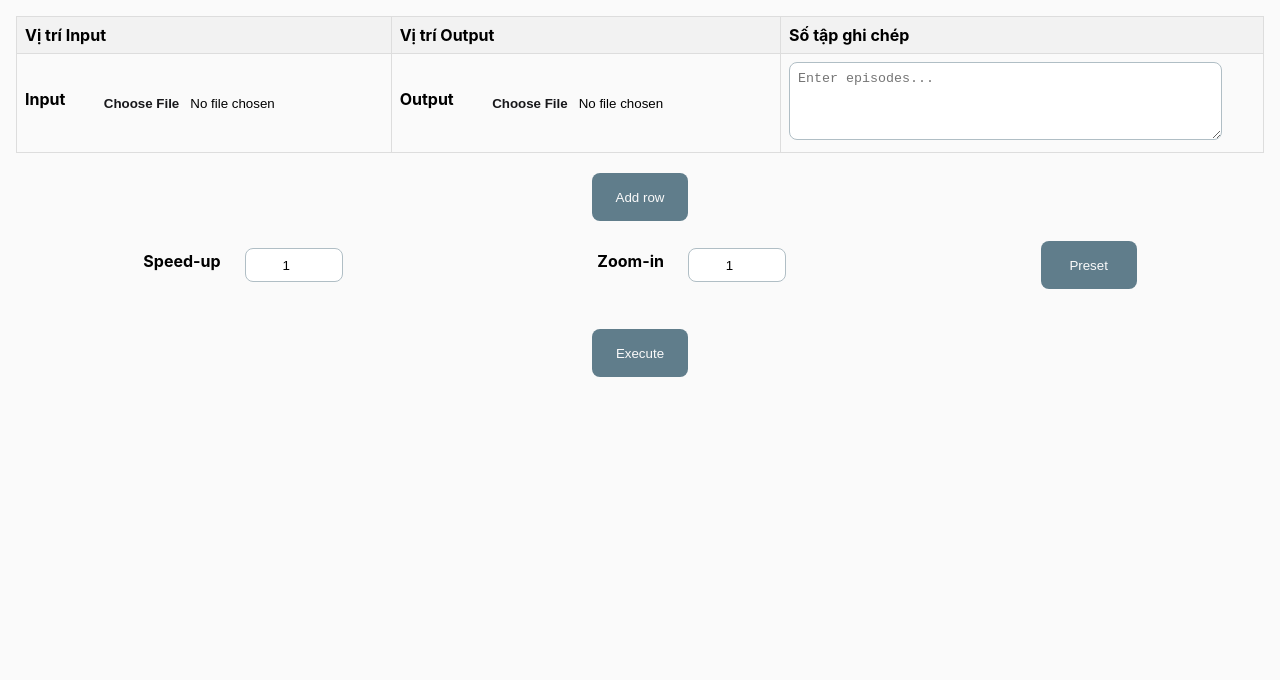
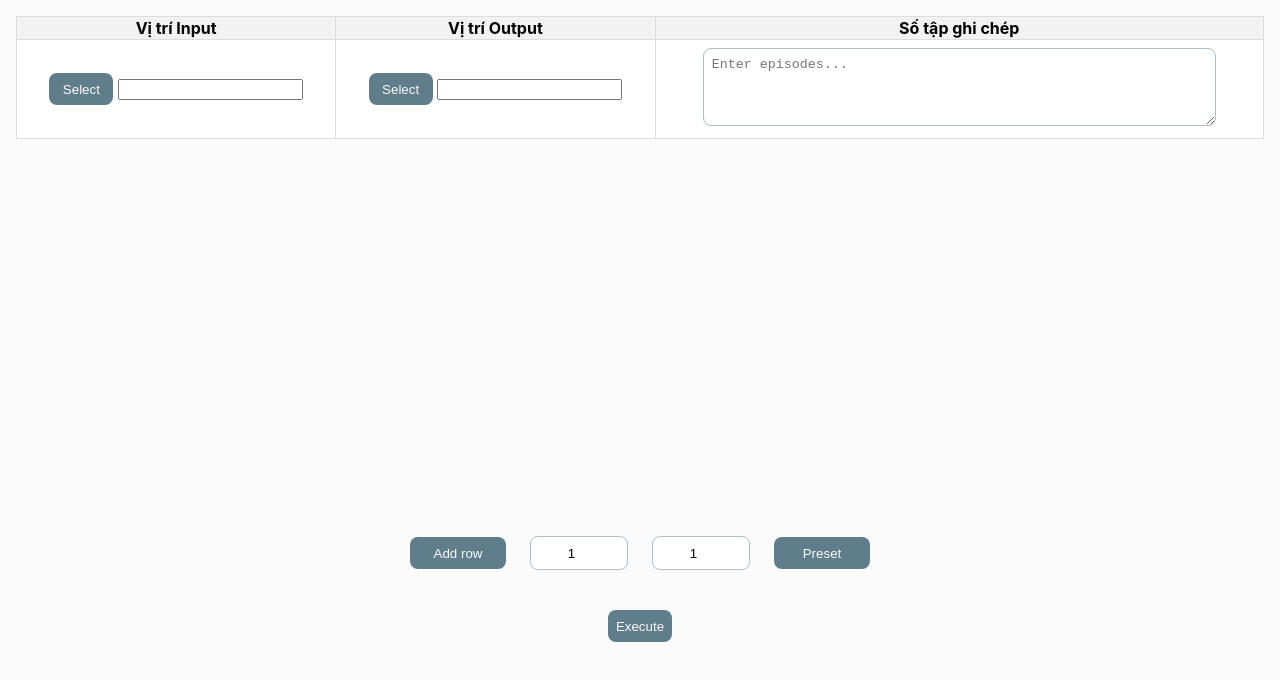
Before and after one commit to ttthanh154/electron, a Svelte app: page / in a window 1280 px wide. Shown: the top 680 px of the page. Built offline with nearby package versions, Linux system fonts and the light colour scheme.

Commit message:
feat: export multiple .mp4 files

```diff
--- a/electron/preload.js
+++ b/electron/preload.js
@@ -1,7 +1,7 @@
 const { ipcRenderer, contextBridge } = require("electron");
 
 const WINDOW_API = {
-  getFileTxt: () => ipcRenderer.invoke("getFileTxt"),
+  getVideoDirectory: () => ipcRenderer.invoke("getVideoDirectory"),
   writeToFile: (data) => ipcRenderer.invoke('writeToFile', data),
   runScript: (data) => ipcRenderer.invoke('runScript', data),
 };
--- a/public/global.css
+++ b/public/global.css
@@ -5,13 +5,21 @@ html, body {
 	width: 100%;
 	height: 100%;
 }
-
 body {
 	color: var(--secondary);
 	box-sizing: border-box;
 	font-family: -apple-system, BlinkMacSystemFont, "Segoe UI", Roboto, Oxygen-Sans, Ubuntu, Cantarell, "Helvetica Neue", sans-serif;
 }
-
+table {
+	width: 100%;
+	border-collapse: collapse;
+}
+td, td {
+	padding: 8px 16px;
+}
+th {
+	background:#eee;
+}
 
 input:hover {
 	border: 1px solid var(--border-200);
@@ -50,3 +58,9 @@ input::file-selector-button {
 label span {
     display: block;
 }
+
+td {
+	/* display: flex; */
+	align-items: center;
+	text-align: center;
+}
--- a/src/app.css
+++ b/src/app.css
@@ -1,7 +1,7 @@
 /* variables */
 :root {
   /* colors */
-    --grey-50:  #fafafa;
+  --grey-50: #fafafa;
   --grey-100: #f5f5f5;
   --grey-200: #eeeeee;
   --grey-300: #e0e0e0;
@@ -83,6 +83,7 @@
 
   /* width */
   --w: 1rem;
+  --w-1-5: 1.5rem;
   --w-2: 2rem;
   --w-3: 3rem;
   --w-4: 4rem;
@@ -91,6 +92,8 @@
   --w-16: 16rem;
   --w-20: 20rem;
   --w-24: 24rem;
+  --w-36: 36rem;
+  --w-48: 48rem;
   --w-auto: auto;
 
   /* height */
@@ -115,15 +118,14 @@
 .secondary {
   background-color: var(--secondary);
   color: var(--secondary-foreground);
-
 }
 
 /*button*/
 .btn {
   border-radius: var(--radius);
   text-align: center;
-    min-width: var(--w-6);
-    min-height: var(--h-3);
+  min-width: var(--w-4);
+  min-height: var(--h-2);
   margin: 0px;
   padding: 0px;
   box-sizing: border-box;
@@ -165,13 +167,6 @@
   outline: none;
 }
 
-/* table */
-.table {
-    width: 100%;
-    border-collapse: collapse;
-    margin-bottom: 20px;
-}
-
 .d-flex {
   display: flex;
 }
@@ -188,8 +183,9 @@
 }
 
 .flex-container {
-    justify-content: space-around;
+  justify-content: center;
   align-items: center;
+  gap: 1.5rem;
 }
 
 /* width */
@@ -220,6 +216,12 @@
 .w-24 {
   width: var(--w-24);
 }
+.w-36 {
+  width: var(--w-36);
+}
+.w-48 {
+  width: var(--w-48);
+}
 .w-auto {
   width: var(--w-auto);
 }
--- a/src/common/components/button.svelte
+++ b/src/common/components/button.svelte
@@ -5,14 +5,13 @@
     }
 </script>
 
-<main>
-    <button on:click
+<button
+    on:click
     on:mouseenter
     on:mouseleave
     {...buttonProps}>
     <slot/>
-    </button>
-</main>
+</button>
 
 <style>
 </style>
--- a/src/common/components/input.svelte
+++ b/src/common/components/input.svelte
@@ -3,47 +3,36 @@
         // Setting style class
         class: [$$restProps.class]
     };
-    export let type;
-    export let value;
-    export let step;
-    export let min;
-    export let max;
+    export let type; //string
+    export let value; //number
+    export let step; //number
+    export let min; //number
+    export let max; //number
 
-    export let label;
-    export let id;
+    export let label; //string
+    export let id; //string
 
     const handleChange = (event) => {
         value = event.target.value;
     }
 </script>
 
-<main>
     {#if type === 'file'}
-    <div class="grid">
+    <div>
         <label for={id}>{label}</label>
         <input class='input-default' id={id} type="file">
     </div>
     {:else}
-    <div class="grid">
-        <label for={id}>{label}</label>
         <input class='input' type={type} { ...inputProps } value={value} step={step} min={min} max={max} on:input={handleChange} />
-    </div>
     {/if}
-</main>
 
 <style>
-     .grid {
+     /* .grid {
         display: flex;
         justify-content: center;
         align-items: center;
         gap: 1.5rem;
-    }
-
-    label {
-        display: block;
-        font-weight: bold;
-        margin-bottom: 0.5rem;
-    }
+    } */
 
     .input-default {
     	border: 1px solid transparent; /* Set border to transparent initially */
--- /dev/null
+++ b/src/enums/DirectoryEnum.svelte
@@ -0,0 +1,6 @@
+<script context='module'>
+    export const DirectoryEnum = {
+        INPUT: 1,
+        OUTPUT: 2
+    }
+</script>
--- a/src/modules/Excute.module.svelte
+++ b/src/modules/Excute.module.svelte
@@ -1,27 +1,79 @@
 <script>
-    import { onMount } from 'svelte';
     import Button from '../common/components/button.svelte';
-    import { runScript, writeToFile } from '../services/command.service.js';
+    import { getVideoDirectory, writeToFile } from '../services/command.service.js';
     import Input from "../common/components/input.svelte";
     import Textarea from "../common/components/textarea.svelte";
+    import { DirectoryEnum } from '../enums/DirectoryEnum.svelte';
 
     let videoDirectory;
-    let speedFactor;
-    let zoomFactor;
-    let preset;
-    let firstOutputDirectory;
-    let secondOutputDirectory;
+    let speedFactor = 1;
+    let zoomFactor = 1;
+    let preset = 'fast';
+    let outputDirectory;
+    let inputFiles;
     let concatValue;
-    let scriptContent = '';
+    let scriptContent;
 
-    $: videoDirectory = `G:\\Shared drives\\GTA_NOI BO\\Video Hoan Thien`;
-    $: speedFactor = 1;
-    $: zoomFactor = 1;
-    $: preset = 'fast';
-    $: firstOutputDirectory = `D:\\thu_7`;
-    $: secondOutputDirectory = `D:\\chu_nhat`
-    $: scriptContent = `
-        @echo off
+    const handleWriteToFile = async () => {
+        for (const script of dataSource) {
+            console.log('script:::', script.episodes);
+            const episodeFiles = gatherEpisodes(script.episodes);
+            console.log('script.episodes:::', episodeFiles);
+
+            videoDirectory = script.input;
+            outputDirectory = script.output;
+            concatValue = episodeFiles.length;
+            inputFiles = generateInputFilesString(episodeFiles)
+
+            console.log('videoFiles:::', inputFiles);
+            if (videoDirectory !== undefined && outputDirectory !== undefined) {
+                scriptContent = generateScriptContent(videoDirectory, outputDirectory, preset, inputFiles, episodeFiles[0]);
+                console.log('content', scriptContent);
+            }
+
+            await writeToFile(scriptContent);
+
+        }
+        // return data;
+    };
+
+    /**
+     *
+     * @param typeDirectory number
+     * @param index number
+     */
+    let handleGetVideoDirectory = async (typeDirectory, index)  => {
+        const data  = await getVideoDirectory();
+        typeDirectory === DirectoryEnum.INPUT ? dataSource[index].input = data : dataSource[index].output = data;
+    };
+
+    /**
+     *
+     * @param videos string[]
+     */
+    const generateInputFilesString = (videos) => {
+        const inputFiles = videos.map(video => `-i "!video_directory!\\${video}"`).join(' ');
+
+        return `"input_files=${inputFiles}"`;
+    };
+
+    /**
+     *
+     * @param data string[]
+     */
+    const gatherEpisodes = (episode) => {
+        // Regular expression to match file name patterns (assuming file names are alphanumeric with underscores)
+        const fileNameRegex = /\b\w+(?:_\w+)*\b/g;
+
+        const fileNames = episode.match(fileNameRegex);
+        // Add '.mp4' to each filename
+        const fileNamesWithExtension = fileNames.map(fileName => fileName + '.mp4');
+
+        return fileNamesWithExtension || [];
+    }
+
+    const generateScriptContent = (videoDirectory, outputDirectory, preset, inputFiles, outputFile) => {
+        return `@echo off
         setlocal enabledelayedexpansion
 
         REM Define main variables
@@ -31,68 +83,62 @@
         set "speed_factor=${speedFactor}"          REM ${speedFactor * 100}% speed-up
         set "zoom_factor=${zoomFactor}"            REM ${(zoomFactor - 1) * 100}% zoom-in
         set "output_width=1920"                    REM Output width after cropping
-        set "output_height=1080                    REM Output height after cropping
-        set "video_bitrate=15M"         REM Target average bitrate
-        set "max_bitrate=15M"           REM Maximum bitrate
-        set "bufsize=20M"               REM Buffer size
-        set "nvenc_preset=${preset}"    REM Fast NVENC preset
-        set "nvenc_profile=main"        REM H.264 profile
-        set "nvenc_rc=cbr"              REM Constant bitrate mode
+        set "output_height=1080"                   REM Output height after cropping
+        set "video_bitrate=15M"                    REM Target average bitrate
+        set "max_bitrate=15M"                      REM Maximum bitrate
+        set "bufsize=20M"                          REM Buffer size
+        set "nvenc_preset=${preset}"               REM Fast NVENC preset
+        set "nvenc_profile=main"                   REM H.264 profile
+        set "nvenc_rc=cbr"                         REM Constant bitrate mode
 
-        REM Define days and their video lists
-        for %%D in (thu_7 chu_nhat) do (
-            if %%D==thu_7 (
-                REM First list for thu_7
-                set "output_directory=${firstOutputDirectory}"
-                set "output_file=!output_directory!\\GTA_658.mp4"
-                set "input_files=-i "!video_directory!\\Bhive_GTA_658.mp4" -i "!video_directory!\\Bhive_GTA_670.mp4" -i "!video_directory!\\Bhive_GTA_655.mp4" -i "!video_directory!\\Bhive_GTA_692.mp4""
-                set "concat_value=${concatValue}"
-                call :process_videos
+        set "output_directory=${outputDirectory}"
+        set "output_file=!output_directory!\\${outputFile}"
+        set ${inputFiles}
+        set "concat_value=${concatValue}"
+        call :process_videos
 
-            ) else if %%D==chu_nhat (
-                REM First list for chu_nhat
-                set "output_directory=${secondOutputDirectory}"
-                set "output_file=!output_directory!\\GTA_718.mp4"
-                set "input_files=-i "!video_directory!\\Bhive_GTA_718.mp4" -i "!video_directory!\\Bhive_GTA_723.mp4" -i "!video_directory!\\Bhive_GTA_725.mp4" -i "!video_directory!\\Bhive_GTA_712.mp4""
-                set "concat_value=${concatValue}"
-                call :process_videos
-            )
+        REM Check if FFmpeg is installed
+        where ffmpeg >nul 2>&1
+        if errorlevel 1 (
+            echo "FFmpeg is not installed or not in the system PATH. Exiting."
+            exit /b
         )
 
-        REM Function to process videos
+        REM Call processing function
+        call :process_videos
+
+        REM Exit script
+        goto :eof
+
         :process_videos
-            REM Create output directory if it doesn't exist
-            if not exist "!output_directory!" mkdir "!output_directory!"
+        REM Create output directory if it doesn't exist
+        if not exist "!output_directory!" mkdir "!output_directory!"
 
-            REM Apply filters and encoding for each day's files with scaling
-            ffmpeg -y -threads 8 !input_files! -filter_complex "[0:v][0:a][1:v][1:a][2:v][2:a][3:v][3:a]concat=n=!concat_value!:v=1:a=1[v][a];[v]scale=w=iw*!zoom_factor!:h=ih*!zoom_factor!,crop=w=!output_width!:h=!output_height!:x=(iw-!output_width!)/2:y=(ih-!output_height!)/2,setpts=PTS/!speed_factor!,fps=30[vout];[a]atempo=!speed_factor!,aresample=async=1[aout]" -map "[vout]" -map "[aout]" -c:v h264_nvenc -preset !nvenc_preset! -profile:v !nvenc_profile! -rc cbr -b:v !video_bitrate! -maxrate !max_bitrate! -bufsize !bufsize! -g 30 -pix_fmt yuv420p -tune ll -flags +low_delay -movflags +faststart -c:a aac -b:a 192k "!output_file!"
+        REM Apply filters and encoding
+        ffmpeg -y -threads 8 !input_files! -filter_complex "[0:v][0:a][1:v][1:a]concat=n=!concat_value!:v=1:a=1[v][a];[v]scale=w=iw*!zoom_factor!:h=ih*!zoom_factor!,crop=w=!output_width!:h=!output_height!:x=(iw-!output_width!)/2:y=(ih-!output_height!)/2,setpts=PTS/!speed_factor!,fps=30[vout];[a]atempo=!speed_factor!,aresample=async=1[aout]" -map "[vout]" -map "[aout]" -c:v h264_nvenc -preset !nvenc_preset! -profile:v !nvenc_profile! -rc cbr -b:v !video_bitrate! -maxrate !max_bitrate! -bufsize !bufsize! -g 30 -pix_fmt yuv420p -tune ll -flags +low_delay -movflags +faststart -c:a aac -b:a 192k "!output_file!"
 
-            echo "Processing for %%D completed. Output saved at: !output_file!"
-            goto :eof
-    `;
+        if errorlevel 1 (
+            echo "Error during processing. See FFmpeg output for details."
+        ) else (
+            echo "Processing completed. Output saved at: !output_file!"
+        )
+        goto :eof`;
+    }
 
-    let handleWriteToFile;
-
-    let data = [{
+    let dataSource = [{
         input: '',
         output: '',
-        episode: ''
+        episodes: ''
     }];
 
-    function addRows() {
-        data = [...data, { input: '', output: '', episode: '' }]; // Add a new row with default values
+    const addRows = () => {
+        dataSource = [...dataSource, { input: '', output: '', episodes: '' }]; // Add a new row with default values
     }
-
-    // Life cycles
-    onMount(() => {
-        handleWriteToFile = writeToFile; // Assign the function to handleWriteToFile
-        // handleWriteToFile = runScript; // Assign the function to runScript
-    })
 </script>
 
 <main>
-    <div>
-        <table class="table">
+    <div class="table-wrapper">
+        <table>
             <thead>
                 <tr>
                     <th>Vị trí Input</th>
@@ -101,20 +147,27 @@
                 </tr>
             </thead>
             <tbody>
-                {#each data as item, i}
+                {#each dataSource as item, i}
                     <tr>
-                        <td><Input label='Input' id='input' type='file' bind:value={item.input} webkitdirectory/></td>
-                        <td><Input label='Output'id='output' type='file' bind:value={item.output} webkitdirectory/></td>
+                        <td align="center">
+                            <Button on:click={() => handleGetVideoDirectory(DirectoryEnum.INPUT, i)} class='btn main-btn'>Select</Button>
+                            <Input label='Input' id={'input-' + 1} bind:value={item.input}/>
+                        </td>
+                        <td align="center">
+                            <Button on:click={() => handleGetVideoDirectory(DirectoryEnum.OUTPUT, i)} class='btn main-btn'>Select</Button>
+                            <Input label='Output' id={'output' + 1} bind:value={item.output}/></td>
                         <!-- <td><Input type='number' bind:value={item.recordings} /></td> -->
-                        <td><Textarea placeholder='Enter episodes...' rows='4' cols='50' bind:value={item.episode} /></td>
+                        <td><Textarea placeholder='Enter episodes...' rows='4' cols='60' bind:value={item.episodes} /></td>
                     </tr>
                 {/each}
             </tbody>
         </table>
-        <Button class='btn main-btn w-6' on:click={addRows}>Add row</Button>
     </div>
 
-    <div class="d-flex flex-container w-auto">
+    <div class="d-flex flex-container">
+        <div>
+            <Button class='btn main-btn w-6' on:click={addRows}>Add row</Button>
+        </div>
         <div>
             <Input label='Speed-up' id='speedFactor' class="input" type="number" bind:value={speedFactor} step="0.1" min="1" max="2" />
         </div>
@@ -122,8 +175,7 @@
             <Input label='Zoom-in' id='zoomFactor' class="input" type="number" bind:value={zoomFactor} step="0.1" min="1" max="2" />
         </div>
         <div>
-            <!-- <label for="preset">Preset</label>
-            <input type='number' bind:value={preset}/> -->
+            <!-- <Input type='number' bind:value={preset}/> -->
             <Button class="btn main-btn w-6">Preset</Button>
          </div>
     </div>
@@ -134,18 +186,37 @@
 </main>
 
 <style>
+    tr {
+        background-color: red;
+    }
     th, td {
-        padding: 8px;
-        text-align: left;
+        /* padding: 8px; */
+        text-align: center;
         border: 1px solid #ddd;
+        align-items: center;
+    }
+
+    th {
+        position: sticky;
+        top: 0;
+        background-color: #f2f2f2;
+    }
+    td {
+        background-color: #fff;
     }
 
     thead {
         background-color: #f2f2f2;
-        /* border: 1px solid #ffffff; */
     }
 
     div {
         margin-bottom: 20px;
     }
+
+    .table-wrapper {
+        overflow: auto;
+        min-height: 500px;
+        max-height: 500px; /* Set max height for scroll */
+    }
+
 </style>
--- a/src/services/command.service.js
+++ b/src/services/command.service.js
@@ -1,4 +1,9 @@
 // command.service.svelte
+
+//txtScript: string
+export const getVideoDirectory = async () => {
+  return await api.getVideoDirectory();
+};
 
 //txtScript: string
 export const writeToFile = async (txtScript) => {
```
Also changed, not shown: electron/index.js (+13 -5 lines), src/enums/PresetEnum.svelte (added, +8 -0 lines). Lines whose indentation alone changed are shown as unchanged.
